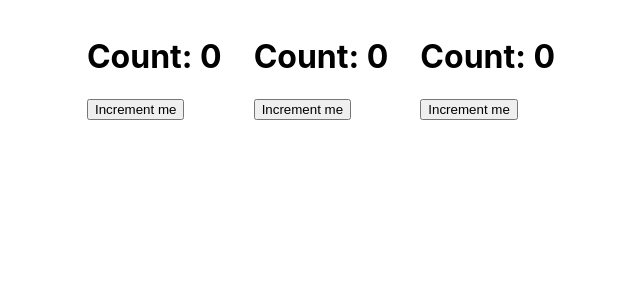
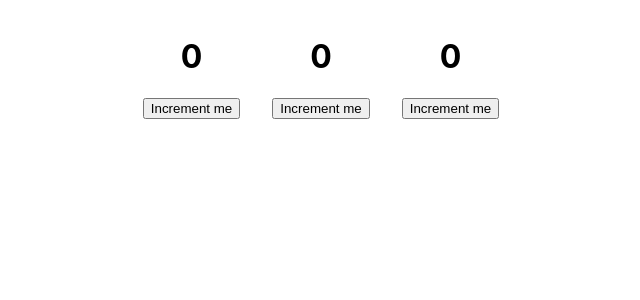
Before and after one commit to masterlifting/money-transfer, a React (Create React App) app: page / in a window 1280 px wide. Shown: the top 300 px of the page, without its empty margins (319-959 px from the left). Built offline with nearby package versions, Linux system fonts and the light colour scheme.

Commit message:
feat: add template

```diff
--- a/src/App.tsx
+++ b/src/App.tsx
@@ -5,9 +5,9 @@ import { Counter } from './domains/counter/Counter';
 export default function App() {
   return (
     <div style={{ display: 'flex', justifyContent: 'center' }}>
-      <Counter />
-      <Counter />
-      <Counter />
+      {new Array(3).fill(0).map((_, i) => (
+        <Counter key={i} />
+      ))}
     </div>
   );
 }
--- a/src/domains/counter/Counter.tsx
+++ b/src/domains/counter/Counter.tsx
@@ -6,9 +6,11 @@ export const Counter = () => {
   const [count, setCount] = useState(0);
 
   return (
-    <div style={{ padding: '1rem' }}>
-      <h1>Count: {count}</h1>
-      <button onClick={() => setCount(count + 1)}>Increment me</button>
+    <div style={{ padding: '1rem', display: 'flex', flexDirection: 'column', alignItems: 'center' }}>
+      <h1>{count}</h1>
+      <button style={{ cursor: 'pointer' }} onClick={() => setCount(count + 1)}>
+        Increment me
+      </button>
     </div>
   );
 };
--- a/src/index.tsx
+++ b/src/index.tsx
@@ -1,6 +1,5 @@
 /** @format */
 
-import React from 'react';
 import ReactDOM from 'react-dom/client';
 import './index.css';
 import App from './App';
```
